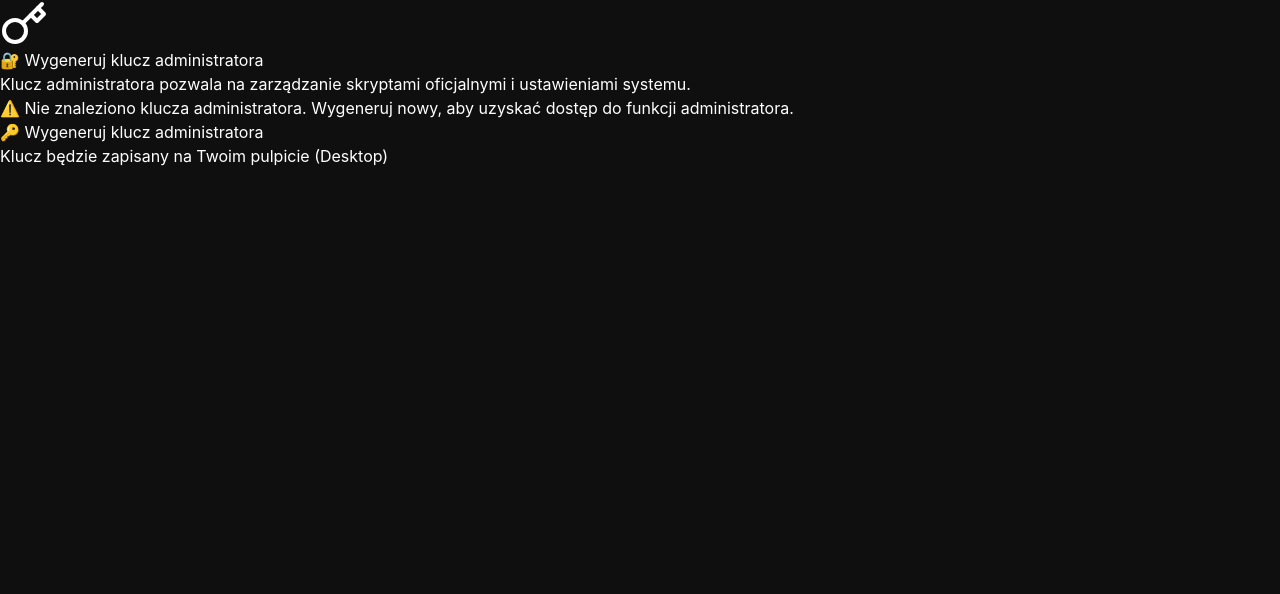
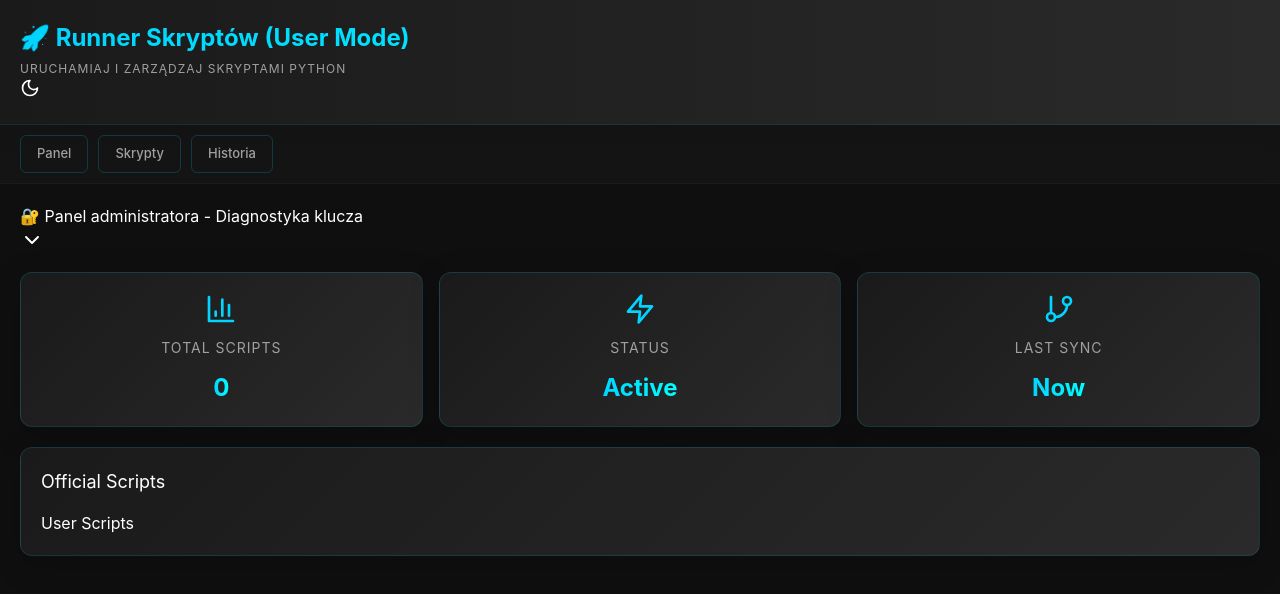
Before and after one commit to PatrykEmilLibert/script-runner, a React (Vite) app: page / in a window 1280 px wide. Shown: the top 594 px of the page. Built offline with nearby package versions, Linux system fonts and the light colour scheme.

Commit message:
feat: Allow user mode without admin key - non-admins can run scripts but cannot add/delete them

```diff
--- a/src/App.tsx
+++ b/src/App.tsx
@@ -211,11 +211,101 @@ export default function App() {
     );
   }
 
-  // Jeśli brak klucza administratora - pokaż formularz generowania
+  // Jeśli brak klucza administratora - pokaż app w user mode (read-only)
   if (!isAdmin) {
     return (
-      <div className="app-container dark:bg-gray-900 dark:text-white flex items-center justify-center min-h-screen">
-        <GenerateAdminKey onGenerated={() => window.location.reload()} />
+      <div className="app-container dark:bg-gray-900 dark:text-white">
+        <header className="app-header bg-white dark:bg-gray-800 border-b dark:border-gray-700">
+          <div className="flex items-center justify-between">
+            <div>
+              <h1>🚀 {t('app.title')} <span className="text-sm text-gray-500">(User Mode)</span></h1>
+              <p className="text-gray-600 dark:text-gray-400">{t('app.subtitle')}</p>
+            </div>
+            <DarkModeToggle />
+          </div>
+        </header>
+
+        <nav className="app-nav bg-white dark:bg-gray-800 border-b dark:border-gray-700 px-4 py-3 flex gap-2 flex-wrap">
+          <button
+            className={`nav-btn px-4 py-2 rounded-lg transition-colors ${
+              activeTab === "dashboard"
+                ? "bg-blue-600 text-white"
+                : "bg-white dark:bg-gray-700 text-gray-800 dark:text-gray-200 hover:bg-gray-200 dark:hover:bg-gray-600"
+            }`}
+            onClick={() => setActiveTab("dashboard")}
+          >
+            {t('nav.dashboard')}
+          </button>
+          <button
+            className={`nav-btn px-4 py-2 rounded-lg transition-colors ${
+              activeTab === "scripts"
+                ? "bg-blue-600 text-white"
+                : "bg-white dark:bg-gray-700 text-gray-800 dark:text-gray-200 hover:bg-gray-200 dark:hover:bg-gray-600"
+            }`}
+            onClick={() => setActiveTab("scripts")}
+          >
+            {t('nav.scripts')}
+          </button>
+          <button
+            className={`nav-btn px-4 py-2 rounded-lg transition-colors ${
+              activeTab === "history"
+                ? "bg-blue-600 text-white"
+                : "bg-white dark:bg-gray-700 text-gray-800 dark:text-gray-200 hover:bg-gray-200 dark:hover:bg-gray-600"
+            }`}
+            onClick={() => setActiveTab("history")}
+          >
+            {t('nav.history')}
+          </button>
+        </nav>
+
+        <main className="app-main p-4">
+          {activeTab === "dashboard" && (
+            <Dashboard
+              scripts={scripts}
+              officialScripts={officialScripts}
+              onAddScript={() => {}}
+              isAdmin={false}
+            />
+          )}
+          {activeTab === "scripts" && (
+            <div className="scripts-section space-y-4">
+              <div className="flex-1 md:max-w-md">
+                <SearchBox onSearch={setScriptSearch} />
+              </div>
+
+              <ScriptList
+                title={t('scripts.officialScripts')}
+                scripts={officialScripts.filter(s => s.toLowerCase().includes(scriptSearch.toLowerCase()))}
+                emptyText={t('scripts.noScripts')}
+                selected={selectedScript}
+                onSelect={setSelectedScript}
+                viewMode={viewMode}
+              />
+
+              <ScriptList
+                title={t('scripts.userScripts')}
+                scripts={scripts.filter(s => s.toLowerCase().includes(scriptSearch.toLowerCase()))}
+                selected={selectedScript}
+                onSelect={setSelectedScript}
+                emptyText={t('scripts.noScripts')}
+                viewMode={viewMode}
+              />
+            </div>
+          )}
+          {activeTab === "history" && <History />}
+
+          {selectedScript && (
+            <motion.div className="mt-6" initial={{ y: 20, opacity: 0 }} animate={{ y: 0, opacity: 1 }}>
+              <ScriptExecutor
+                script={selectedScript}
+                onOutput={(output: string) => {
+                  setOutput(output);
+                  setActiveTab("scripts");
+                }}
+              />
+            </motion.div>
+          )}
+        </main>
       </div>
     );
   }
```
